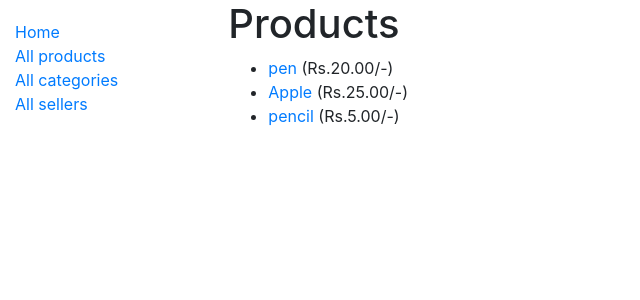
After one commit to sohamvg/IITbazaar, a Django app: page /market/products/ in a window 1280 px wide. The commit adds this page. Shown: the top 300 px of the page, without its empty margins (0-640 px from the left). Run offline with Django 3.2, Linux system fonts and the light colour scheme; data comes from the database, SQL or seed files in the repository; both versions use the stored data as it was after the commit; some libraries are stand-ins or nearby versions.

Commit message:
created product list and product details pages

```diff
--- a/market/models.py
+++ b/market/models.py
@@ -16,9 +16,13 @@ class Seller(models.Model):
     phone = PhoneNumberField(null=False, blank=False, unique=True)
     address = models.TextField(max_length=500, null=True)
 
+    def __str__(self):
+        """String for representing the Model object."""
+        return self.name
+
 class Product(models.Model):
     name = models.CharField(max_length=50)
-    price= models.DecimalField(max_digits=8, decimal_places=2)
+    price = models.DecimalField(max_digits=8, decimal_places=2)
     description = models.TextField(max_length=1000, help_text='brief description of the product')
     image_url = models.URLField(max_length=200, null=True, blank=True)
     seller = models.ForeignKey(Seller, on_delete=models.SET_NULL, null=True)
--- a/market/templates/base_generic.html
+++ b/market/templates/base_generic.html
@@ -16,7 +16,8 @@
       {% block sidebar %}
         <ul class="sidebar-nav">
           <li><a href="{% url 'index' %}">Home</a></li>
-          <li><a href="">All products</a></li>
+          <li><a href="{% url 'products' %}">All products</a></li>
+          <li><a href="">All categories</a></li>
           <li><a href="">All sellers</a></li>
         </ul>
      {% endblock %}
--- a/market/templates/index.html
+++ b/market/templates/index.html
@@ -3,10 +3,11 @@
 {% block content %}
   <h1>IITbazaar</h1>
   <p>Welcome to IITbazaar, a website developed by <em>Soham</em>!</p>
-  <h2>Dynamic content</h2>
+  <h2>The best place in the campus to buy and sell, anytime-anywhere! </h2>
   <p>The market presently has the following:</p>
   <ul>
     <li><strong>Products:</strong> {{ num_products }}</li>
+    <li><strong>Categories:</strong> {{ num_categories }}</li>
     <li><strong>Sellers:</strong> {{ num_sellers }}</li>
   </ul>
 {% endblock %}
--- /dev/null
+++ b/market/templates/market/product_list.html
@@ -0,0 +1,16 @@
+{% extends "base_generic.html" %}
+
+{% block content %}
+  <h1>Products</h1>
+  {% if product_list %}
+  <ul>
+    {% for product in product_list %}
+      <li>
+        <a href="{{ product.get_absolute_url }}">{{ product.name }}</a> (Rs.{{product.price}}/-)
+      </li>
+    {% endfor %}
+  </ul>
+  {% else %}
+    <p>There are no products currently available in the market.</p>
+  {% endif %}
+{% endblock %}
--- a/market/urls.py
+++ b/market/urls.py
@@ -3,4 +3,6 @@ from . import views
 
 urlpatterns = [
     path('', views.index, name='index'),
+    path('products/', views.ProductListView.as_view(), name='products'),
+    path('product/<int:pk>', views.ProductDetailView.as_view(), name='product-detail'),
 ]
--- a/market/views.py
+++ b/market/views.py
@@ -6,11 +6,22 @@ from market.models import Product, Seller, Category
 def index(request):
     num_products = Product.objects.all().count()
     num_sellers = Seller.objects.all().count()
+    num_categories = Category.objects.all().count()
 
     context = {
         'num_products': num_products,
         'num_sellers': num_sellers,
+        'num_categories': num_categories,
     }
 
     # Render the HTML template index.html with the data in the context variable
     return render(request, 'index.html', context=context)
+
+from django.views import generic
+
+class ProductListView(generic.ListView):
+    model = Product
+    #paginate_by = 10
+
+class ProductDetailView(generic.DetailView):
+    model = Product
```
Also changed, not shown: market/templates/market/product_detail.html (added, +11 -0 lines), db.sqlite3.
